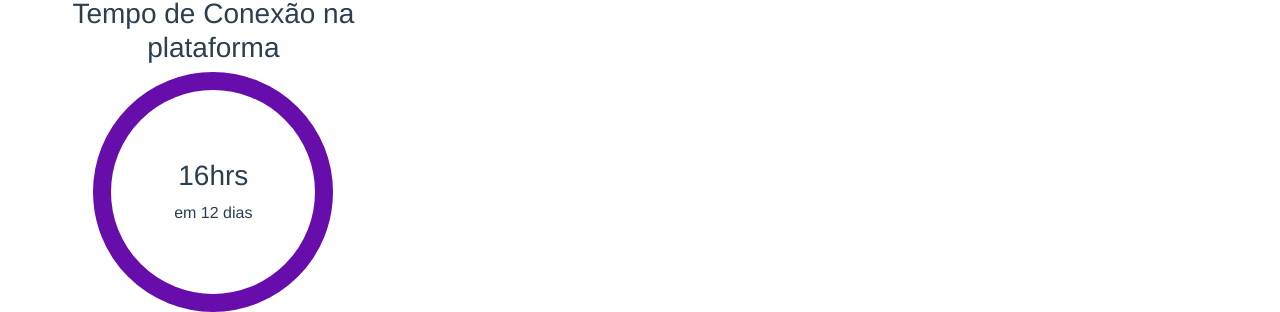
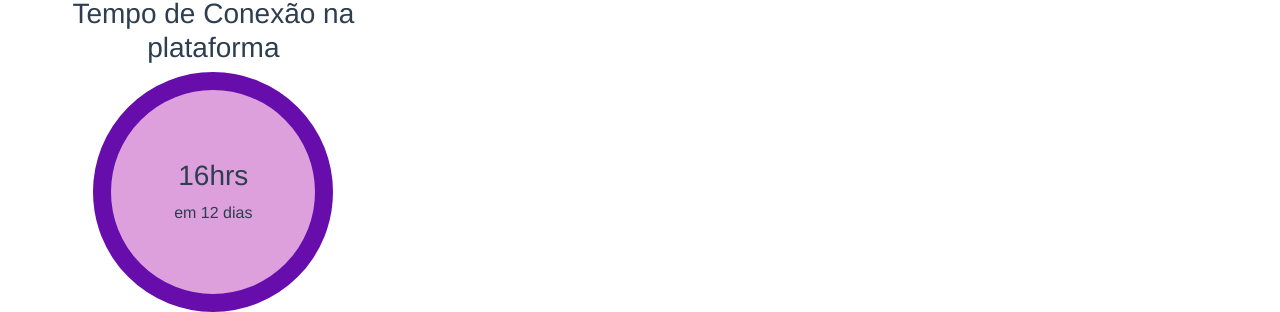
Before and after one commit to desafiotechanima/equipe1, a Vue app in the folder desafio-tech/: page /dashboard in a window 1280 px wide. Shown: the part 535-847 px from the top of the page. Built offline with nearby package versions, Linux system fonts and the light colour scheme.

Commit message:
Desafio Anima

```diff
--- a/desafio-tech/src/views/Dashboard.vue
+++ b/desafio-tech/src/views/Dashboard.vue
@@ -129,5 +129,6 @@ export default {
   border-radius: 50%;
   width: 240px;
   height: 240px;
+  background-color:Plum;
 }
 </style>
```
